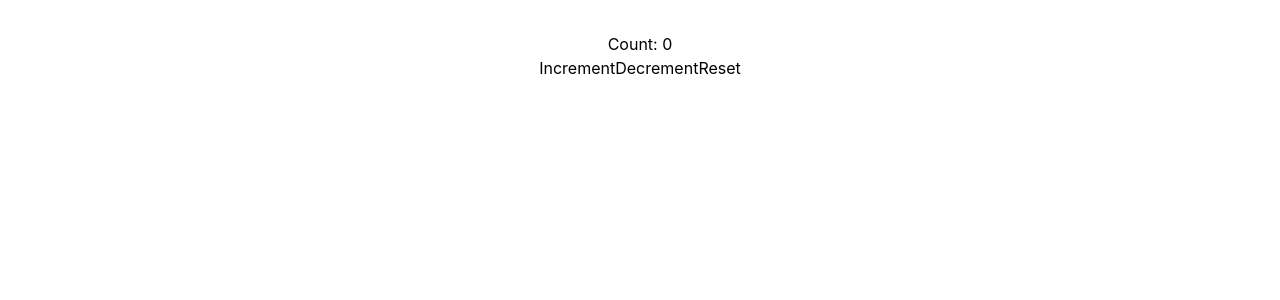
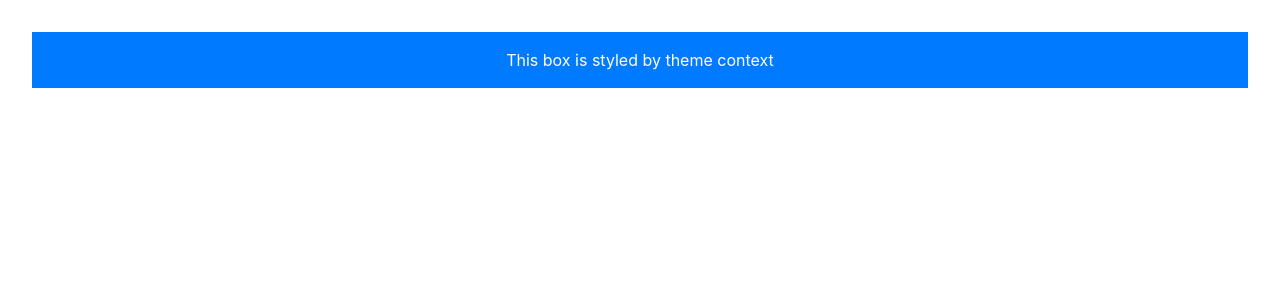
Before and after one commit to kskannandotwin/codevolution-react-19, a React (Vite) app: page / in a window 1280 px wide. Shown: the top 300 px of the page. Built offline with nearby package versions, Linux system fonts and the light colour scheme.

Commit message:
useContext hook addressed
useContext hook addressed

```diff
--- a/src/App.tsx
+++ b/src/App.tsx
@@ -1,11 +1,14 @@
 import "./App.css";
-import { ChatGptReducerCounter } from "./components/state/ChatGptReducerCounter";
+import { Box } from "./components/context/Box";
+import { ThemeContextProvider } from "./components/context/ThemeProvider";
 
 function App() {
   return (
     <>
       <div>
-        <ChatGptReducerCounter />
+        <ThemeContextProvider>
+          <Box />
+        </ThemeContextProvider>
       </div>
     </>
   );
--- /dev/null
+++ b/src/components/context/Box.tsx
@@ -0,0 +1,17 @@
+import { useContext } from "react";
+import { ThemeContext } from "./ThemeContext";
+
+export const Box = () => {
+  const theme = useContext(ThemeContext);
+  return (
+    <div
+      style={{
+        backgroundColor: theme.primary.main,
+        color: theme.primary.text,
+        padding: "1rem",
+      }}
+    >
+      This box is styled by theme context
+    </div>
+  );
+};
--- /dev/null
+++ b/src/components/context/ThemeContext.tsx
@@ -0,0 +1,4 @@
+import { createContext } from "react";
+import { theme } from "./theme";
+
+export const ThemeContext = createContext(theme);
--- /dev/null
+++ b/src/components/context/ThemeProvider.tsx
@@ -0,0 +1,15 @@
+import type { ReactNode } from "react";
+import { ThemeContext } from "./ThemeContext";
+import { theme } from "./theme";
+
+type ThemeContextProviderProps = {
+  children: ReactNode;
+};
+
+export const ThemeContextProvider = ({
+  children,
+}: ThemeContextProviderProps) => {
+  return (
+    <ThemeContext.Provider value={theme}>{children}</ThemeContext.Provider>
+  );
+};
--- /dev/null
+++ b/src/components/context/theme.ts
@@ -0,0 +1,10 @@
+export const theme = {
+  primary: {
+    main: "#007bff",
+    text: "#ffffff",
+  },
+  secondary: {
+    main: "#6c757d",
+    text: "#ffffff",
+  },
+};
```
